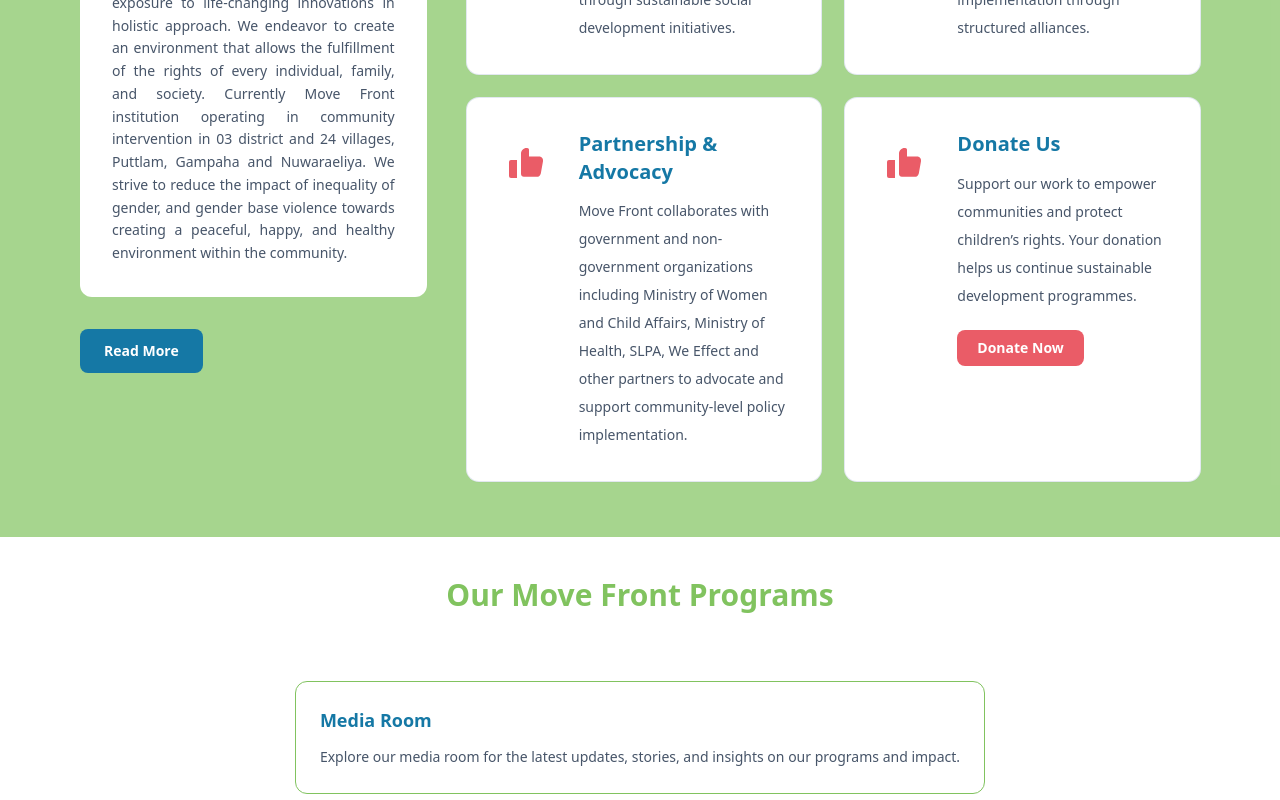
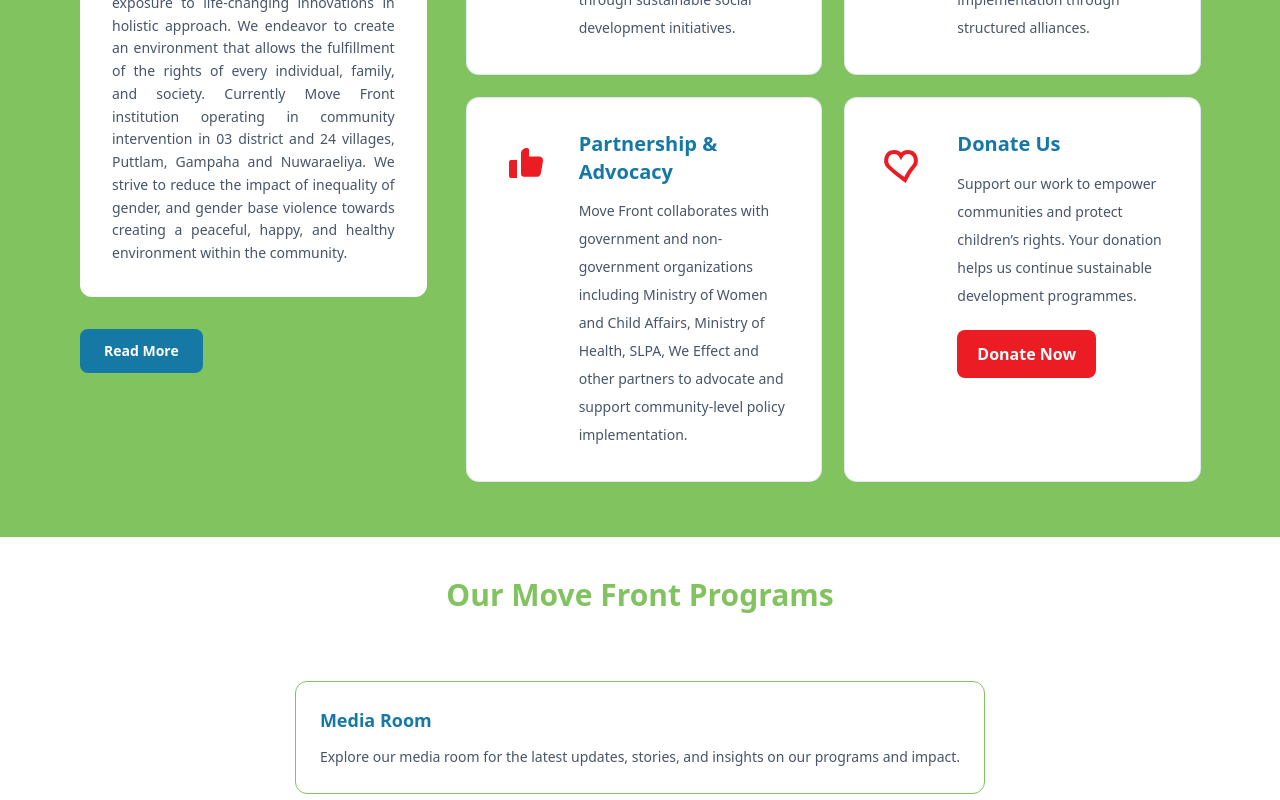
Before and after one commit to supunpramod/Move-Front-Institution, a React (Vite) app: page / in a window 1280 px wide. Shown: the part 1040-1840 px from the top of the page. Built offline with nearby package versions, Linux system fonts and the light colour scheme.

Commit message:
feat: Update Homeintro and NavbarMega components for improved styling and consistency; fix accent color in Tailwind config

```diff
--- a/src/components/Homeintro.jsx
+++ b/src/components/Homeintro.jsx
@@ -4,7 +4,7 @@
   const [showMore, setShowMore] = useState(false);
 
   return (
-    <section className="bg-primary/70">
+    <section className="bg-primary">
       <div className="mx-auto max-w-6xl px-4 py-14">
         <div className="grid gap-10 lg:grid-cols-12">
           {/* Left column */}
@@ -13,7 +13,6 @@
               Move Front
             </h2>
 
-            {/* First paragraph - always visible */}
             <p className="mt-6 text-fon text-sm leading-relaxed text-justify bg-white p-8 rounded-xl">
               Move Front is a social development organization on process of
               registration as a non-forfeitable organization in Sri Lanka. We
@@ -30,7 +29,6 @@
               peaceful, happy, and healthy environment within the community.
             </p>
 
-            {/* Button (only here) */}
             <button
               onClick={() => setShowMore((s) => !s)}
               className="mt-8 inline-flex items-center justify-center rounded-lg bg-secondary px-6 py-3 text-sm font-semibold text-white transition hover:bg-slate-800"
@@ -39,7 +37,7 @@
             </button>
           </div>
 
-          {/* Right column - 2x2 card grid */}
+          {/* Right column */}
           <div className="lg:col-span-8">
             <div className="grid gap-6 sm:grid-cols-2">
               <FeatureCard
@@ -61,13 +59,13 @@
               />
 
               <FeatureCard
-                icon={<IconThumb />}
+                icon={<IconDonate />}
                 title="Donate Us"
                 text="Support our work to empower communities and protect children’s rights. Your donation helps us continue sustainable development programmes."
                 button={
                   <a
                     href="/donate"
-                    className="inline-flex items-center justify-center rounded-lg bg-accent px-5 py-2 text-sm font-semibold text-white transition hover:opacity-90"
+                    className="inline-flex items-center justify-center rounded-lg bg-accent px-5 py-3 text-base font-semibold text-white transition hover:opacity-90"
                   >
                     Donate Now
                   </a>
@@ -76,7 +74,7 @@
             </div>
           </div>
 
-          {/* ✅ Expanded content goes UNDER BOTH columns */}
+          {/* Expanded content */}
           {showMore && (
             <div className="lg:col-span-12">
               <div className="mt-2 rounded-xl bg-white p-6">
@@ -175,7 +173,6 @@
 
           <p className="mt-3 text-[14px] leading-7 text-slate-600">{text}</p>
 
-          {/* ✅ Button */}
           {button && <div className="mt-5">{button}</div>}
         </div>
       </div>
@@ -183,7 +180,7 @@
   );
 }
 
-/* ---------- Icons (inline SVG) ---------- */
+/* ---------- Icons ---------- */
 
 function IconPerson() {
   return (
@@ -205,14 +202,7 @@
 function IconPlus() {
   return (
     <svg viewBox="0 0 24 24" className="h-12 w-12" aria-hidden="true">
-      <rect
-        x="2.5"
-        y="2.5"
-        width="19"
-        height="19"
-        rx="4"
-        className="fill-accent"
-      />
+      <rect x="2.5" y="2.5" width="19" height="19" rx="4" className="fill-accent" />
       <path
         d="M12 7v10M7 12h10"
         stroke="white"
@@ -237,3 +227,19 @@
     </svg>
   );
 }
+
+/* ✅ Donate icon (Heart + Hand) */
+function IconDonate() {
+  return (
+    <svg
+      viewBox="0 0 24 24"
+      className="h-12 w-12 text-accent"
+      fill="none"
+      stroke="currentColor"
+      strokeWidth="2"
+      aria-hidden="true"
+    >
+      <path d="M12 21s-6-4.3-8.5-7C1.5 11.5 2.8 7 6.5 7c1.9 0 3 1 3.5 2 0 0 1.1-2 3.5-2C17.2 7 18.5 11.5 16.5 14 14 16.7 12 21 12 21Z" />
+    </svg>
+  );
+}
--- a/src/components/NavbarMega.jsx
+++ b/src/components/NavbarMega.jsx
@@ -36,7 +36,7 @@
             />
           </div>
           <div>
-            <div className="font-extrabold tracking-wide text-xl md:text-xl text-[#81C35F] group-hover:text-[#ffc121] transition">
+            <div className="font-extrabold tracking-wide text-xl md:text-xl text-secondary group-hover:text-accent transition">
               Move Front
             </div>
             <div className="text-xs text-secondary">
--- a/tailwind.config.js
+++ b/tailwind.config.js
@@ -9,7 +9,7 @@
       colors: {
         primary: "#81C35F",
         secondary: "#1578A5",
-        accent: "#EA5C67",
+        accent: "#EB1C24",
         fon:"#475569",
       },
     },
```
